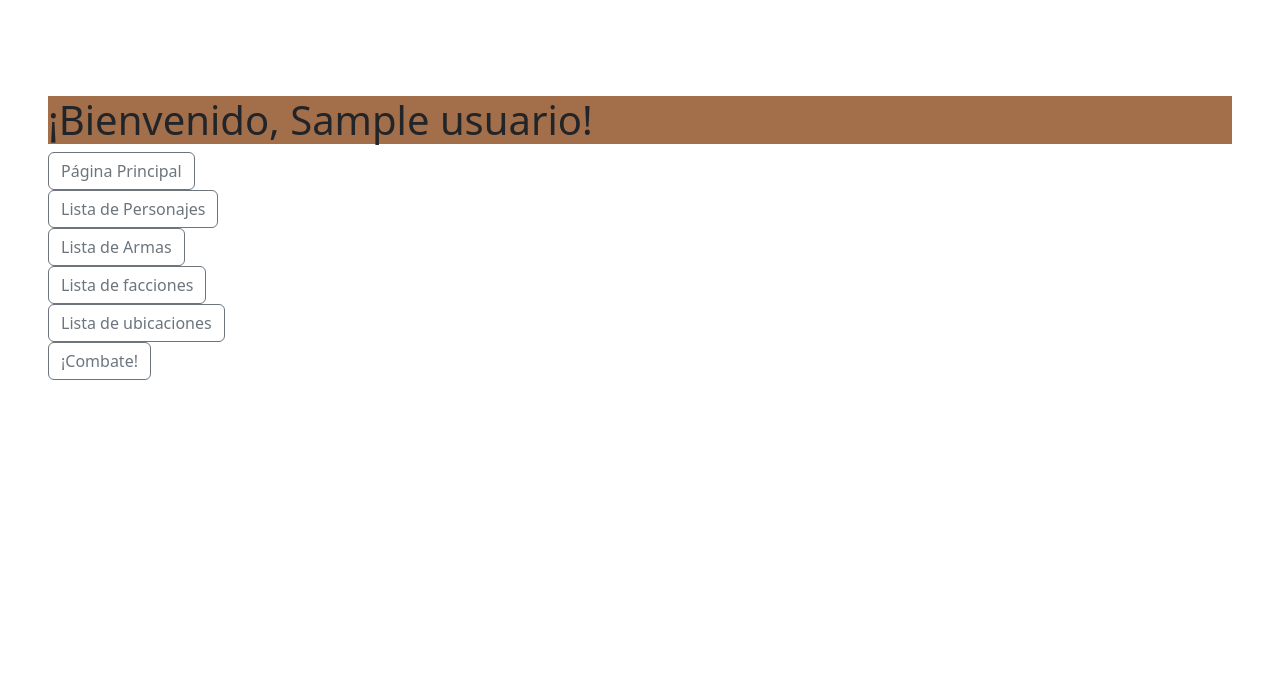
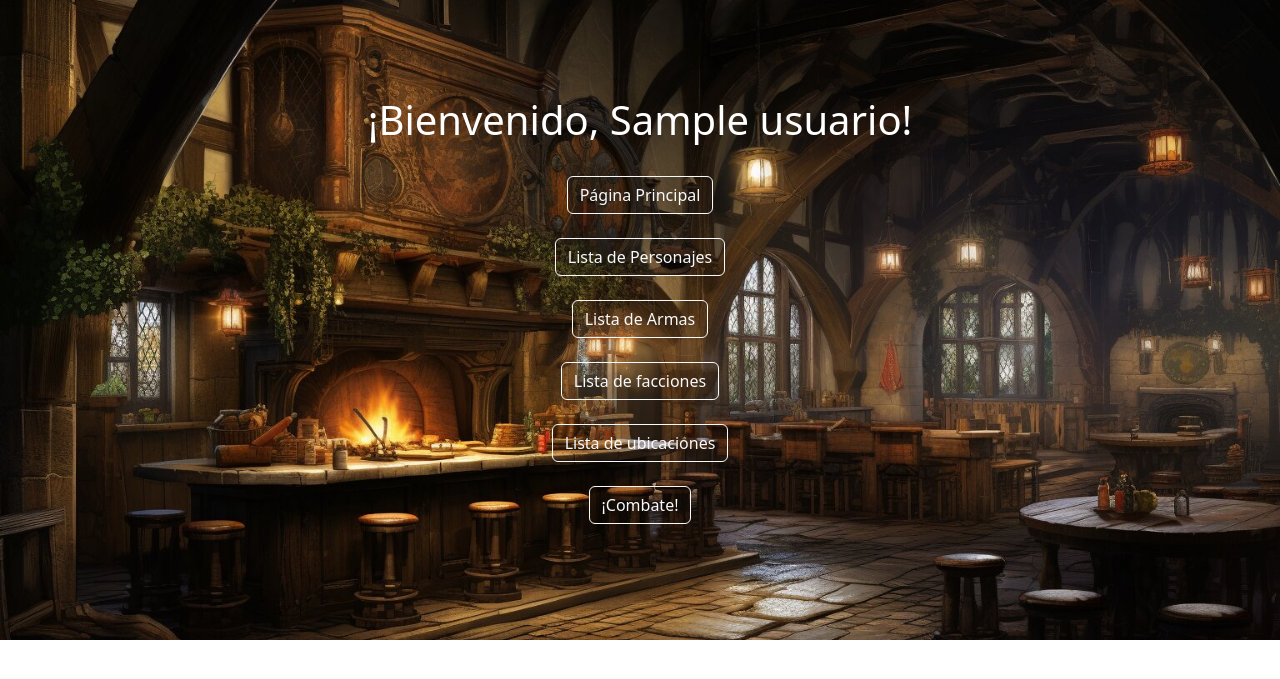
Before and after one commit to Carlos5Noob/TierraMedia-Django, a Django app: template app/templates/app/index.html in a window 1280 px wide. Shown: the top 679 px of the page. Run offline with Django 5.2, Linux system fonts and the light colour scheme; the template is opened without the code that fills it: most values are stand-ins (such as "Sample title", 1, 10 or a date in 2020).

Commit message:
Utilización de CSS y Bootstrap para las páginas HTML

```diff
--- a/app/templates/app/index.html
+++ b/app/templates/app/index.html
@@ -6,43 +6,43 @@
     <link href="https://cdn.jsdelivr.net/npm/bootstrap@5.3.3/dist/css/bootstrap.min.css" rel="stylesheet">
     <script src="https://cdn.jsdelivr.net/npm/bootstrap@5.3.3/dist/js/bootstrap.bundle.min.js"></script>
 </head>
-<body>
-    <div class="container-fluid p-5 my-5">
-        <h1 style="background-color: #a36f4b">¡Bienvenido, {{ usuario }}!</h1>
-
+<body style='background-image: url("../../static/Inn.jpg"); background-repeat: no-repeat; background-size: cover;")'>
+    <div class="container-fluid p-5 my-5" style="text-align: center">
+        <h1 style="text-align: center; color: white">¡Bienvenido, {{ usuario }}!</h1>
+    <br>
         <div>
             <a href="{% url 'index' %}">
-                <button type="button" class="btn btn-outline-secondary">Página Principal</button>
+                <button type="button" class="btn btn-outline-light">Página Principal</button>
             </a>
         </div>
-
+    <br>
         <div>
             <a href="{% url 'personajes' %}">
-                <button type="button" class="btn btn-outline-secondary">Lista de Personajes</button>
+                <button type="button" class="btn btn-outline-light">Lista de Personajes</button>
             </a>
         </div>
-
+    <br>
         <div>
             <a href="{% url 'armas' %}">
-                <button type="button" class="btn btn-outline-secondary">Lista de Armas</button>
+                <button type="button" class="btn btn-outline-light">Lista de Armas</button>
             </a>
         </div>
-
+    <br>
         <div>
             <a href="{% url 'facciones' %}">
-                <button type="button" class="btn btn-outline-secondary">Lista de facciones</button>
+                <button type="button" class="btn btn-outline-light">Lista de facciones</button>
             </a>
         </div>
-
+    <br>
         <div>
             <a href="{% url 'ubicaciones' %}">
-                <button type="button" class="btn btn-outline-secondary">Lista de ubicaciones</button>
+                <button type="button" class="btn btn-outline-light">Lista de ubicaciones</button>
             </a>
         </div>
-
+    <br>
         <div>
             <a href="">
-                <button type="button" class="btn btn-outline-secondary">¡Combate!</button>
+                <button type="button" class="btn btn-outline-light">¡Combate!</button>
             </a>
         </div>
     </div>
```
Also changed, not shown: app/templates/app/lista_armas.html (+6 -5 lines), app/templates/app/lista_facciones.html (+11 -10 lines), app/templates/app/lista_personajes.html (+4 -4 lines), app/templates/app/lista_ubicaciones.html (+11 -11 lines), db.sqlite3.
